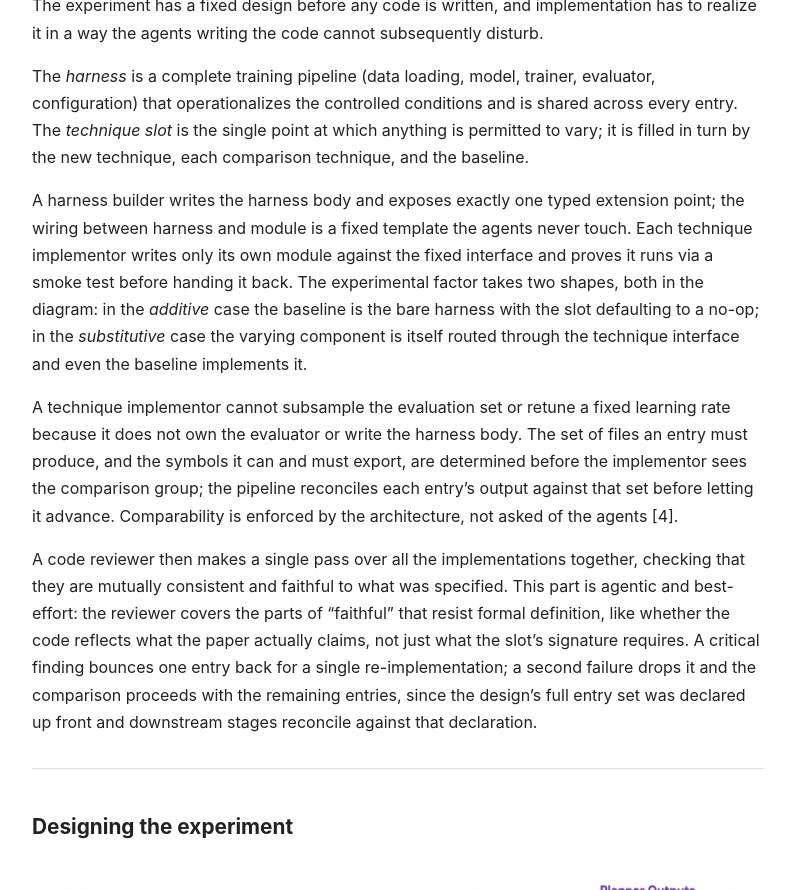
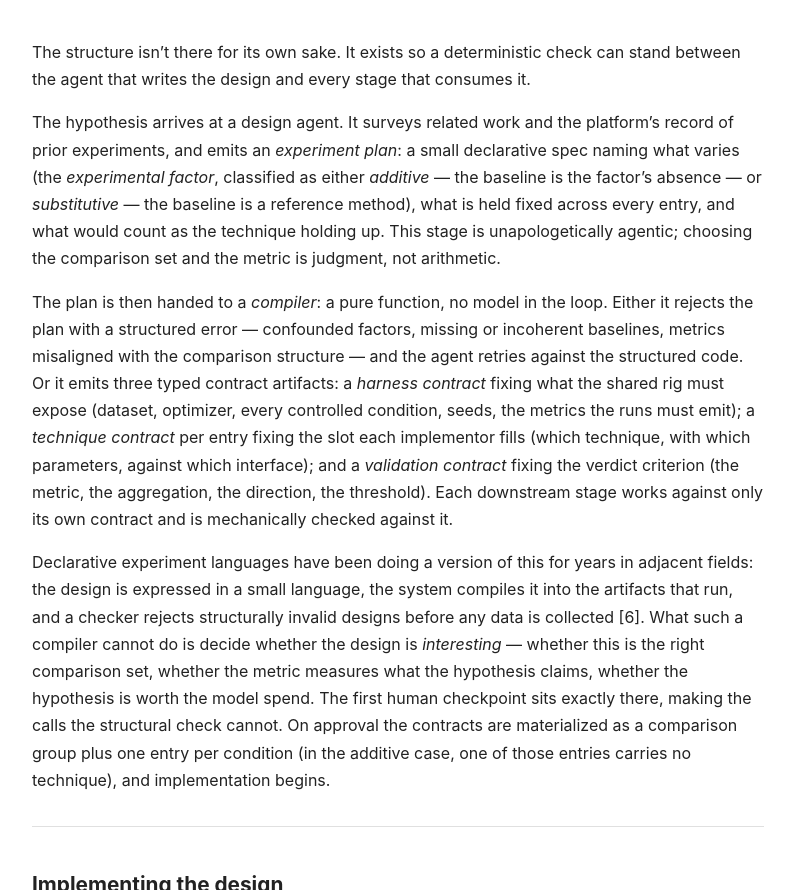
Before and after one commit to henry-eigen/henry-eigen.github.io, a Jekyll site: the page built from _posts/2026-05-13-how-yaarp-works.md, in a window 1280 px wide and 1400 px high, scrolled down 1445 px, cut to the strip 218-1108 px from the top of the window. Shown: the whole strip, without its empty margins (242-1037 px from the left). Built offline with Jekyll 4.4.1, drawn with Linux system fonts in a browser that asks for light colours; some of the changed text lies outside the part shown.

Commit message:
Update 'How YAARP works': new design section + compiler diagram, drop planner diagram

```diff
--- a/_posts/2026-05-13-how-yaarp-works.md
+++ b/_posts/2026-05-13-how-yaarp-works.md
@@ -11,11 +11,25 @@
 
 At the front of YAARP's loop sits an *experiment definition*: a structured specification of what is being compared, what is held fixed across every condition, and what would count as the technique holding up. Producing that definition is the first stage of the loop, and because it is structured rather than free-form prose, two specific properties become deterministically checkable. First, the soundness of the definition before any code is written: whether the comparison set is well-formed, whether the metric is named and present in the spec, whether the directional claim is coherent with the comparison structure. Second, the verdict at the back of the loop: given the locked metric and threshold from the definition and the raw numbers from the run, whether the result satisfies the criterion. Both checks are run by deterministic programs rather than by agents.
 
-In between sit implementation and execution. Implementation is where an agent writes the code that operationalizes the definition. Unlike the spec's internal consistency or the verdict's arithmetic, faithful implementation has no formal test, so this step cannot be reduced to a deterministic check. Implementation is therefore made trustworthy a different way: by being structurally constrained up front, so the comparison cannot be broken by the choices an agent makes while filling in the code. Execution then runs the constrained code against the controlled conditions the definition specifies.
+In between sit implementation and execution. Faithful implementation has no formal test, so this step cannot be reduced to a deterministic check. It is made trustworthy a different way: the same structured definition that admits the soundness check also fixes typed obligations on each downstream stage, and the pipeline mechanically checks each stage's output against the obligation it had to satisfy. The hard guarantees sit at the two ends of the chain; the obligations and the conformance checks are the softer scaffolding that runs through the middle.
 
 **design** → implementation → execution → **verdict**
 
-In outline: a technique is submitted; an experiment is designed to test it; agents build it and its variants; the variants run; the results are evaluated mechanically; a report is returned. Two human checkpoints sit at the cost boundaries. We begin with the build, then come back to the design and the verdict at each end.
+In outline: a technique is submitted; an experiment is designed to test it; agents build it and its variants; the variants run; the results are evaluated mechanically; a report is returned. Two human checkpoints sit at the cost boundaries. We begin with the design.
+
+---
+
+## Designing the experiment
+
+![A research agent submits a hypothesis to an Experiment Designer agent which draws on a prior-experiments database and a literature-review pass to produce an Experiment Plan in a small declarative language; the plan is consumed by a pure-function Compiler that either bounces back a structured error to the designer or emits three typed contract artifacts: an Env Harness Contract, a per-entry Factor (technique) Contract, and an Evaluation Contract](/assets/images/how-yaarp-works-design.png)
+
+The structure isn't there for its own sake. It exists so a deterministic check can stand between the agent that writes the design and every stage that consumes it.
+
+The hypothesis arrives at a design agent. It surveys related work and the platform's record of prior experiments, and emits an *experiment plan*: a small declarative spec naming what varies (the *experimental factor*, classified as either *additive* — the baseline is the factor's absence — or *substitutive* — the baseline is a reference method), what is held fixed across every entry, and what would count as the technique holding up. This stage is unapologetically agentic; choosing the comparison set and the metric is judgment, not arithmetic.
+
+The plan is then handed to a *compiler*: a pure function, no model in the loop. Either it rejects the plan with a structured error — confounded factors, missing or incoherent baselines, metrics misaligned with the comparison structure — and the agent retries against the structured code. Or it emits three typed contract artifacts: a *harness contract* fixing what the shared rig must expose (dataset, optimizer, every controlled condition, seeds, the metrics the runs must emit); a *technique contract* per entry fixing the slot each implementor fills (which technique, with which parameters, against which interface); and a *validation contract* fixing the verdict criterion (the metric, the aggregation, the direction, the threshold). Each downstream stage works against only its own contract and is mechanically checked against it.
+
+Declarative experiment languages have been doing a version of this for years in adjacent fields: the design is expressed in a small language, the system compiles it into the artifacts that run, and a checker rejects structurally invalid designs before any data is collected [6]. What such a compiler cannot do is decide whether the design is *interesting* — whether this is the right comparison set, whether the metric measures what the hypothesis claims, whether the hypothesis is worth the model spend. The first human checkpoint sits exactly there, making the calls the structural check cannot. On approval the contracts are materialized as a comparison group plus one entry per condition (in the additive case, one of those entries carries no technique), and implementation begins.
 
 ---
 
@@ -32,20 +46,6 @@
 A technique implementor cannot subsample the evaluation set or retune a fixed learning rate because it does not own the evaluator or write the harness body. The set of files an entry must produce, and the symbols it can and must export, are determined before the implementor sees the comparison group; the pipeline reconciles each entry's output against that set before letting it advance. Comparability is enforced by the architecture, not asked of the agents [4].
 
 A code reviewer then makes a single pass over all the implementations together, checking that they are mutually consistent and faithful to what was specified. This part is agentic and best-effort: the reviewer covers the parts of "faithful" that resist formal definition, like whether the code reflects what the paper actually claims, not just what the slot's signature requires. A critical finding bounces one entry back for a single re-implementation; a second failure drops it and the comparison proceeds with the remaining entries, since the design's full entry set was declared up front and downstream stages reconcile against that declaration.
-
----
-
-## Designing the experiment
-
-![The Experiment Planner turns a technique description plus a survey of related work into three artifacts: comparison techniques, the experiment definition, and the mechanical-evaluator targets](/assets/images/how-yaarp-works-planner.png)
-
-Every notion of "correct" in the build above is defined relative to the design.
-
-A design agent takes the hypothesis, surveys the related work, and produces three artifacts. The first is the *comparison set*: the techniques the new method will be measured against, plus a baseline, with a classification of the *experimental factor* as either *additive* (baseline is the factor's absence) or *substitutive* (baseline is a reference method). The second is the *experiment definition*: the conditions held fixed across every entry (e.g., dataset, model, training regime, evaluation protocol). The third is a set of directional assertions the mechanical evaluator will later check: statements like "technique X should outperform baseline Y on top-1 accuracy", committed before any experiment code exists.
-
-Together these are a compiled specification, against which the first of the pipeline's deterministic checks runs: the factor classification matches the comparison set, each assertion names a real entry and a real metric, the metric is well-formed against the evaluation protocol.
-
-Past that gate the design hits the first human checkpoint, where a reviewer makes the calls the structural check cannot: is this the right comparison set, is the metric meaningful, is the hypothesis worth the model budget. On approval, the specification is materialized as a comparison group plus one entry per condition (the baseline among them; in the additive case, carrying no technique at all), and downstream stages read and reconcile against it.
 
 ---
 
@@ -137,13 +137,11 @@
 
 This artifact trail is a foundation for two things. First, the code: every technique implementation the platform has produced is stored, validated, and paired with the harness it ran against. A queryable store would let a future implementor agent start from a working version of a related technique, not a blank file. Each implementation has already passed the conformance checks for its experiment, so it is a known-good module against a specific harness rather than a snippet pulled from the open internet. Second, the traces: conversation transcripts, code-review findings, run statuses, and verdicts form a labeled record of where the pipeline ran smoothly and where it did not, useful raw material for tuning the pipeline as a whole (prompts, gates, scaffolding) rather than each agent in isolation.
 
-### The open version, and why a DSL
+### The open version
 
-YAARP is wired tightly to its own infrastructure and is not something a third party can clone and run. A from-scratch rebuild ([SMAI](https://github.com/yaarp-org/smai/tree/main)) is in progress: same pipeline shape, modular and infrastructure-agnostic, with the substantive change in how the inter-stage contracts are produced. Today they are derived by the design agent and validated by the structural check at the entry to build; SMAI moves the derivation into a compiler. The experiment is expressed in a small declarative language and the compiler emits the contracts as typed artifacts. What the harness must expose, what a technique implementation may modify, which metric the verdict will read and what threshold it must clear: checkable properties of a typed object, not conventions the code is expected to honor.
+YAARP is wired tightly to its own infrastructure and is not something a third party can clone and run. A from-scratch rebuild ([SMAI](https://github.com/yaarp-org/smai/tree/main)) is in progress: same pipeline shape, modular and infrastructure-agnostic, designed to be deployable on top of whatever metadata store, artifact store, and compute backend a team already runs.
 
-Declarative experiment languages have been doing a version of it for years in adjacent fields: the design is expressed in a small language, the system compiles it into the artifact that runs (statistical tests, a model specification, an assignment procedure), and a checker rejects structurally invalid designs before any data is collected [6]. The consequence in SMAI is that the DSL determines what can be checked downstream: every property pushed from prose into the language is one more thing the pipeline can verify mechanically instead of asking an agent to confirm.
-
-The disclaimer these languages carry applies here too: this is a compiler, not a proof engine. It cannot tell whether the hypothesis is worth testing, whether the metric is meaningful, or whether the directional assertions were the right ones to commit to. The parts of research where that judgement lives (idea generation, novelty, the writeup) are deliberately outside YAARP's scope.
+The disclaimer the design step's compiler carries applies to the whole system: this is a compiler, not a proof engine. It cannot tell whether the hypothesis is worth testing, whether the metric is meaningful, or whether the directional assertions were the right ones to commit to. The parts of research where that judgement lives — idea generation, novelty, the writeup — are deliberately outside the system's scope.
 
 ---
 
```
Also changed, not shown: assets/images/how-yaarp-works-design.png (added), assets/images/how-yaarp-works-planner.png (deleted).
